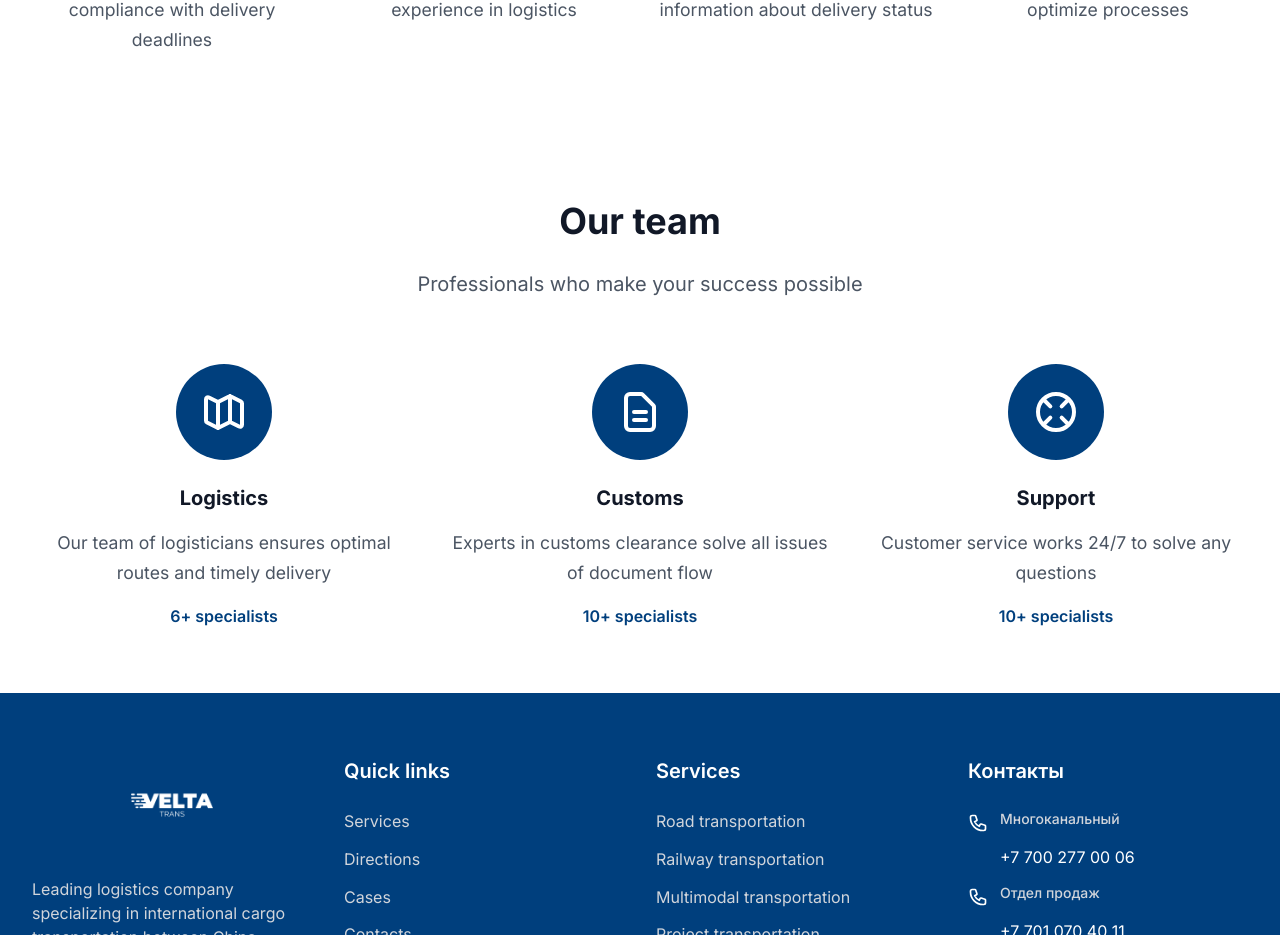
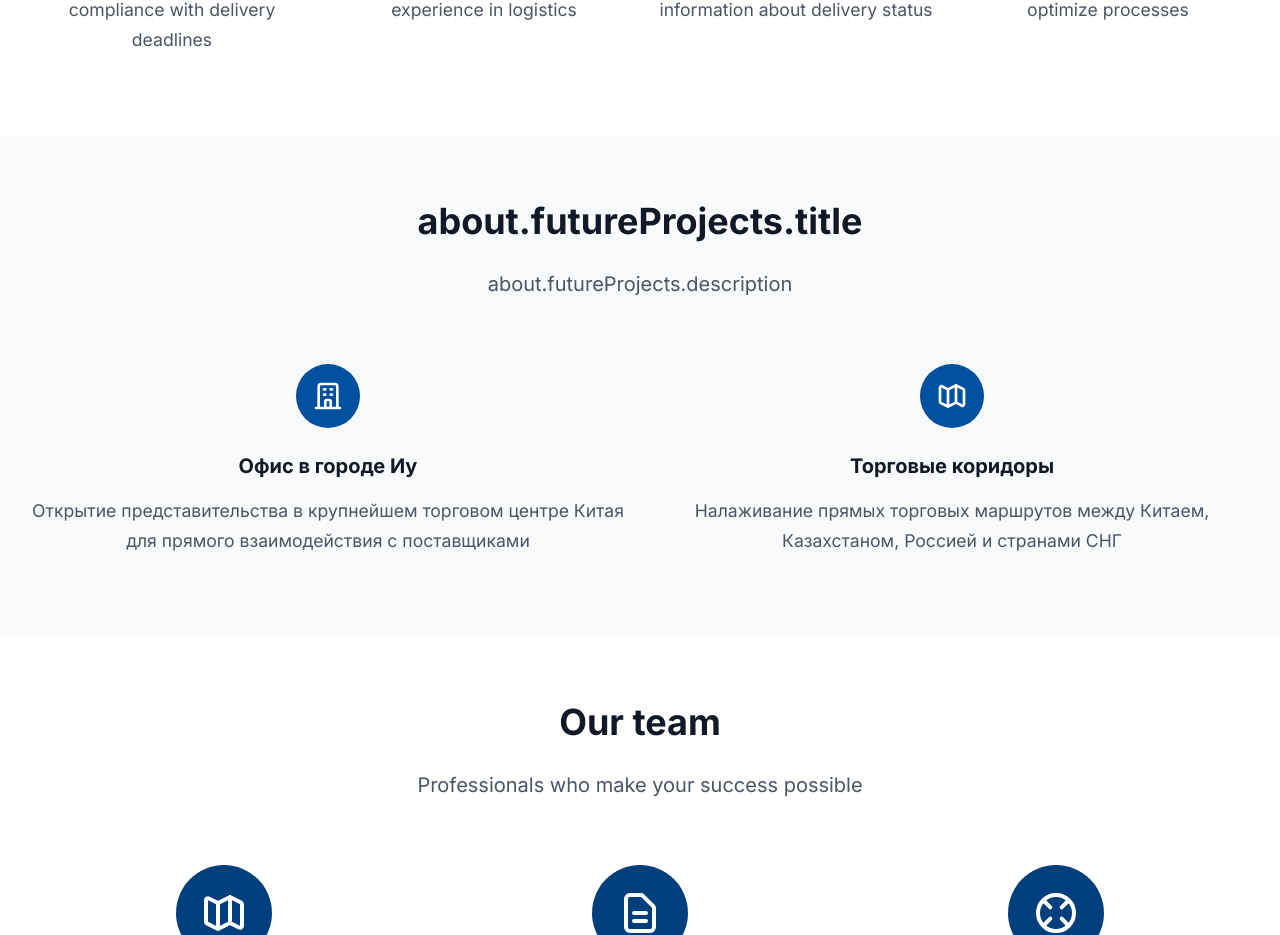
Before and after one commit to Allexndr/veltatrans, a Next.js app: page /en/about in a window 1280 px wide. Shown: the part 1471-2406 px from the top of the page. Built offline with nearby package versions, Linux system fonts and the light colour scheme.

Commit message:
Добавлен новый блок 'Будущие проекты' на страницу О нас с описанием офиса в Иу и торговых коридоров

```diff
--- a/messages/ru.json
+++ b/messages/ru.json
@@ -844,6 +844,10 @@
       "title": "Инновации",
       "description": "Используем современные технологии для оптимизации процессов, включая Telegram бота для быстрого взаимодействия с клиентами"
     },
+    "futureProjects": {
+      "title": "Будущие проекты",
+      "description": "Открытие офиса в городе Иу (Китай) и налаживание торговых коридоров"
+    },
     "teamDescription": "Профессионалы, которые делают возможным ваш успех",
     "logistics": {
       "title": "Логистика",
--- a/src/app/[locale]/about/page.tsx
+++ b/src/app/[locale]/about/page.tsx
@@ -120,6 +120,42 @@ export default function AboutPage() {
           </div>
         </section>
 
+        {/* Future Projects Section */}
+        <section className="py-16 bg-gray-50">
+          <div className="max-w-7xl mx-auto px-4 sm:px-6 lg:px-8">
+            <div className="text-center mb-16">
+              <h2 className="text-4xl font-bold text-gray-900 mb-6 leading-tight">
+                {t('futureProjects.title')}
+              </h2>
+              <p className="text-lg text-gray-600 max-w-3xl mx-auto leading-relaxed">
+                {t('futureProjects.description')}
+              </p>
+            </div>
+
+            <div className="grid grid-cols-1 md:grid-cols-2 gap-8">
+              <div className="text-center">
+                <div className="w-16 h-16 bg-velta-royal-blue rounded-full flex items-center justify-center mx-auto mb-6">
+                  <svg className="w-8 h-8 text-white" fill="none" stroke="currentColor" viewBox="0 0 24 24">
+                    <path strokeLinecap="round" strokeLinejoin="round" strokeWidth={2} d="M19 21V5a2 2 0 00-2-2H7a2 2 0 00-2 2v16m14 0h2m-2 0h-5m-9 0H3m2 0h5M9 7h1m-1 4h1m4-4h1m-1 4h1m-5 10v-5a1 1 0 011-1h2a1 1 0 011 1v5m-4 0h4" />
+                  </svg>
+                </div>
+                <h3 className="text-xl font-bold text-gray-900 mb-4">Офис в городе Иу</h3>
+                <p className="text-gray-600">Открытие представительства в крупнейшем торговом центре Китая для прямого взаимодействия с поставщиками</p>
+              </div>
+
+              <div className="text-center">
+                <div className="w-16 h-16 bg-velta-royal-blue rounded-full flex items-center justify-center mx-auto mb-6">
+                  <svg className="w-8 h-8 text-white" fill="none" stroke="currentColor" viewBox="0 0 24 24">
+                    <path strokeLinecap="round" strokeLinejoin="round" strokeWidth={2} d="M9 20l-5.447-2.724A1 1 0 013 16.382V5.618a1 1 0 011.447-.894L9 7m0 13l6-3m-6 3V7m6 10l4.553 2.276A1 1 0 0021 18.382V7.618a1 1 0 00-.553-.894L15 4m0 13V4m-6 3l6-3" />
+                  </svg>
+                </div>
+                <h3 className="text-xl font-bold text-gray-900 mb-4">Торговые коридоры</h3>
+                <p className="text-gray-600">Налаживание прямых торговых маршрутов между Китаем, Казахстаном, Россией и странами СНГ</p>
+              </div>
+            </div>
+          </div>
+        </section>
+
         {/* Team Section */}
         <section className="py-16">
           <div className="max-w-7xl mx-auto px-4 sm:px-6 lg:px-8">
```
